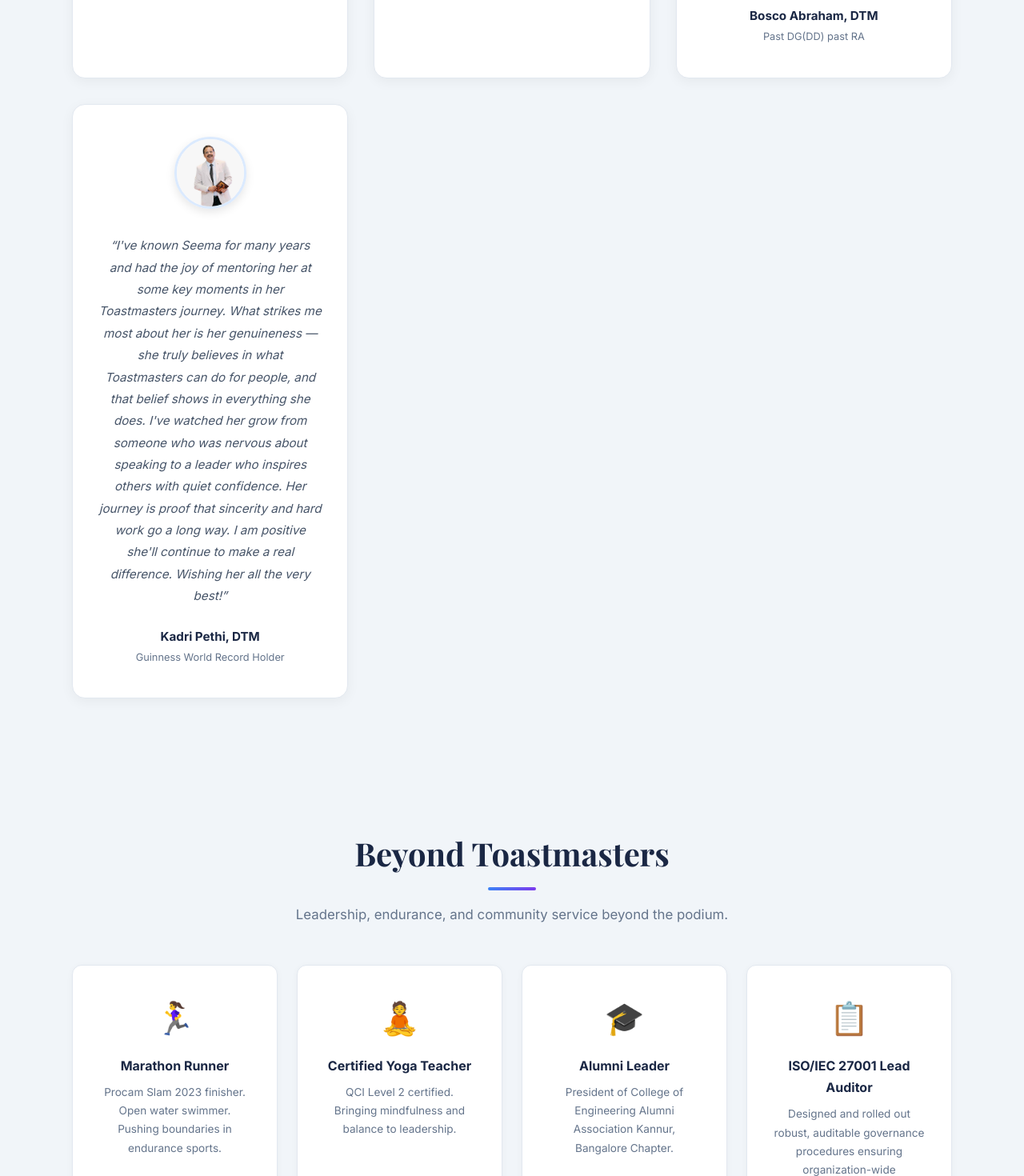
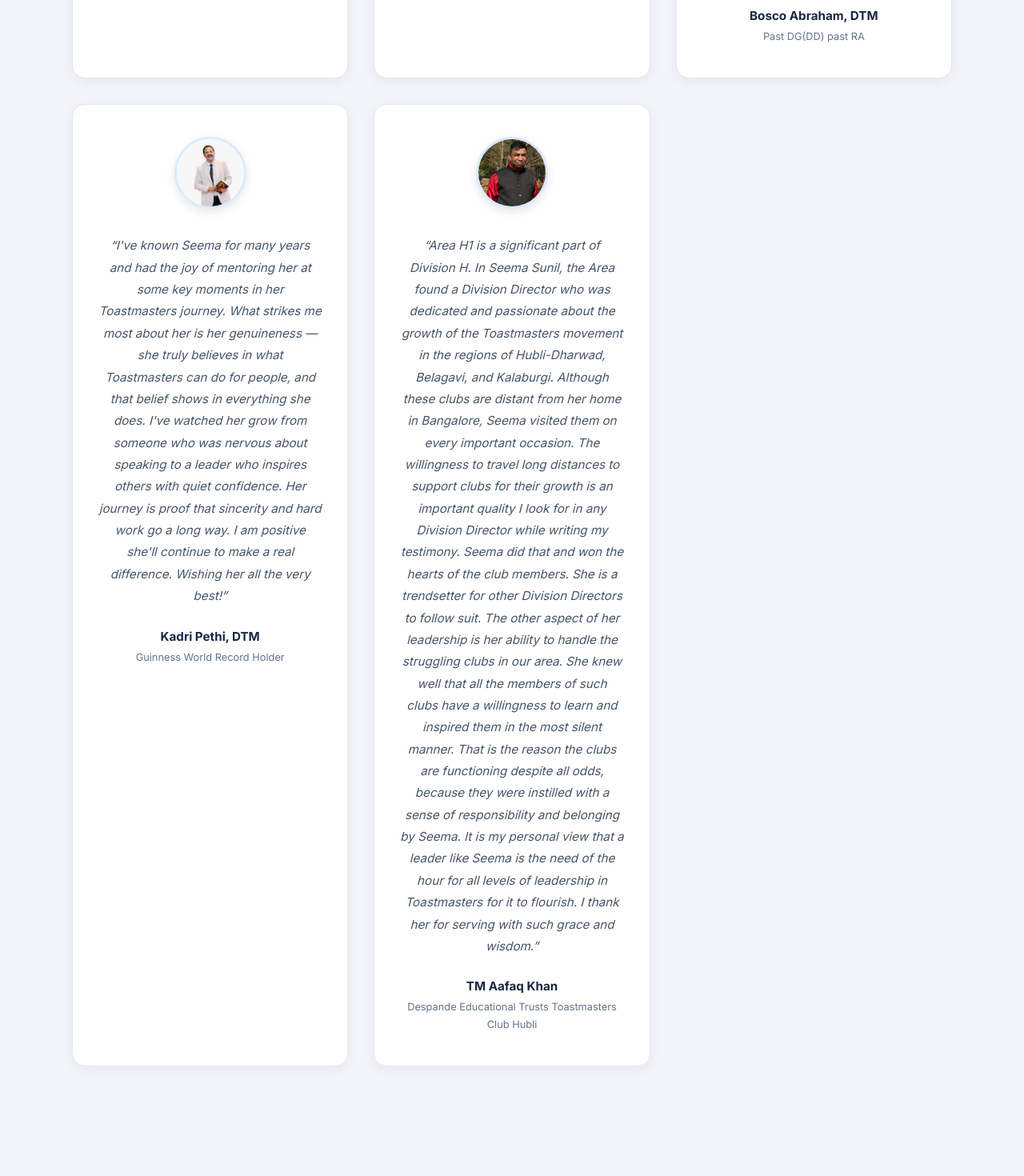
Before and after one commit to Zomboid2023/SeemaElection, a React (Vite) app: page / in a window 1280 px wide. Shown: the part 6180-7650 px from the top of the page at 80% size. Built offline with nearby package versions, Linux system fonts and the light colour scheme.

Commit message:
Added Aafaq testimonial

```diff
--- a/src/App.jsx
+++ b/src/App.jsx
@@ -68,6 +68,12 @@ const TESTIMONIALS = [
     name: 'Kadri Pethi, DTM ',
     title: 'Guinness World Record Holder',
     image: '/images/testimonials/DTM_kadri.jpeg',
+  },
+  {
+    quote: 'Area H1 is a significant part of Division H. In Seema Sunil, the Area found a Division Director who was dedicated and passionate about the growth of the Toastmasters movement in the regions of Hubli-Dharwad, Belagavi, and Kalaburgi.\nAlthough these clubs are distant from her home in Bangalore, Seema visited them on every important occasion. The willingness to travel long distances to support clubs for their growth is an important quality I look for in any Division Director while writing my testimony. Seema did that and won the hearts of the club members. She is a trendsetter for other Division Directors to follow suit. The other aspect of her leadership is her ability to handle the struggling clubs in our area. She knew well that all the members of such clubs have a willingness to learn and inspired them in the most silent manner. That is the reason the clubs are functioning despite all odds, because they were instilled with a sense of responsibility and belonging by Seema.\nIt is my personal view that a leader like Seema is the need of the hour for all levels of leadership in Toastmasters for it to flourish. I thank her for serving with such grace and wisdom.',
+    name: 'TM Aafaq Khan',
+    title: 'Despande Educational Trusts Toastmasters Club Hubli',
+    image: '/images/testimonials/TM_aafaq_khan.jpeg',
   },
 ]
 
```
Also changed, not shown: public/images/testimonials/TM_aafaq_khan.jpeg (added).
